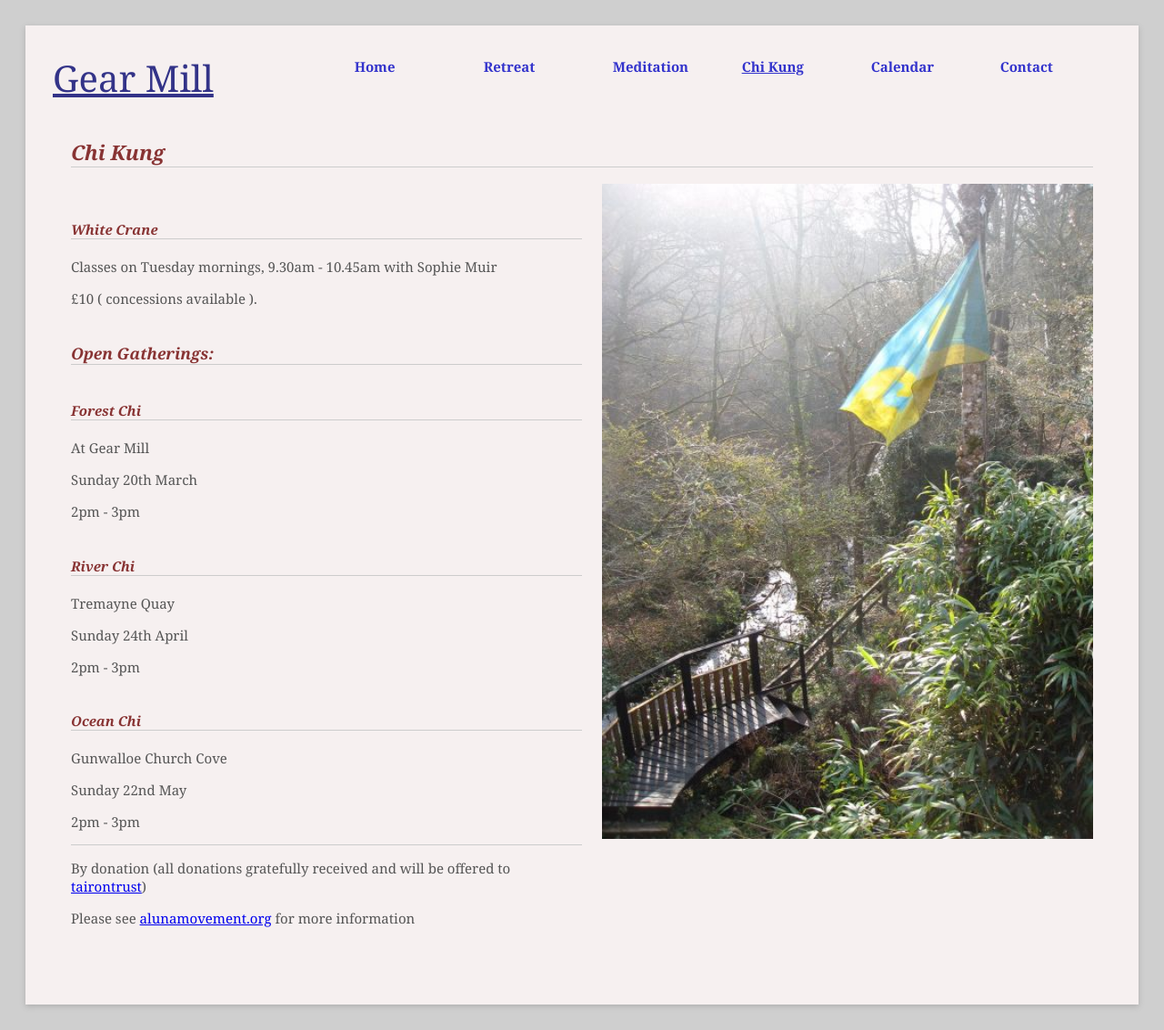
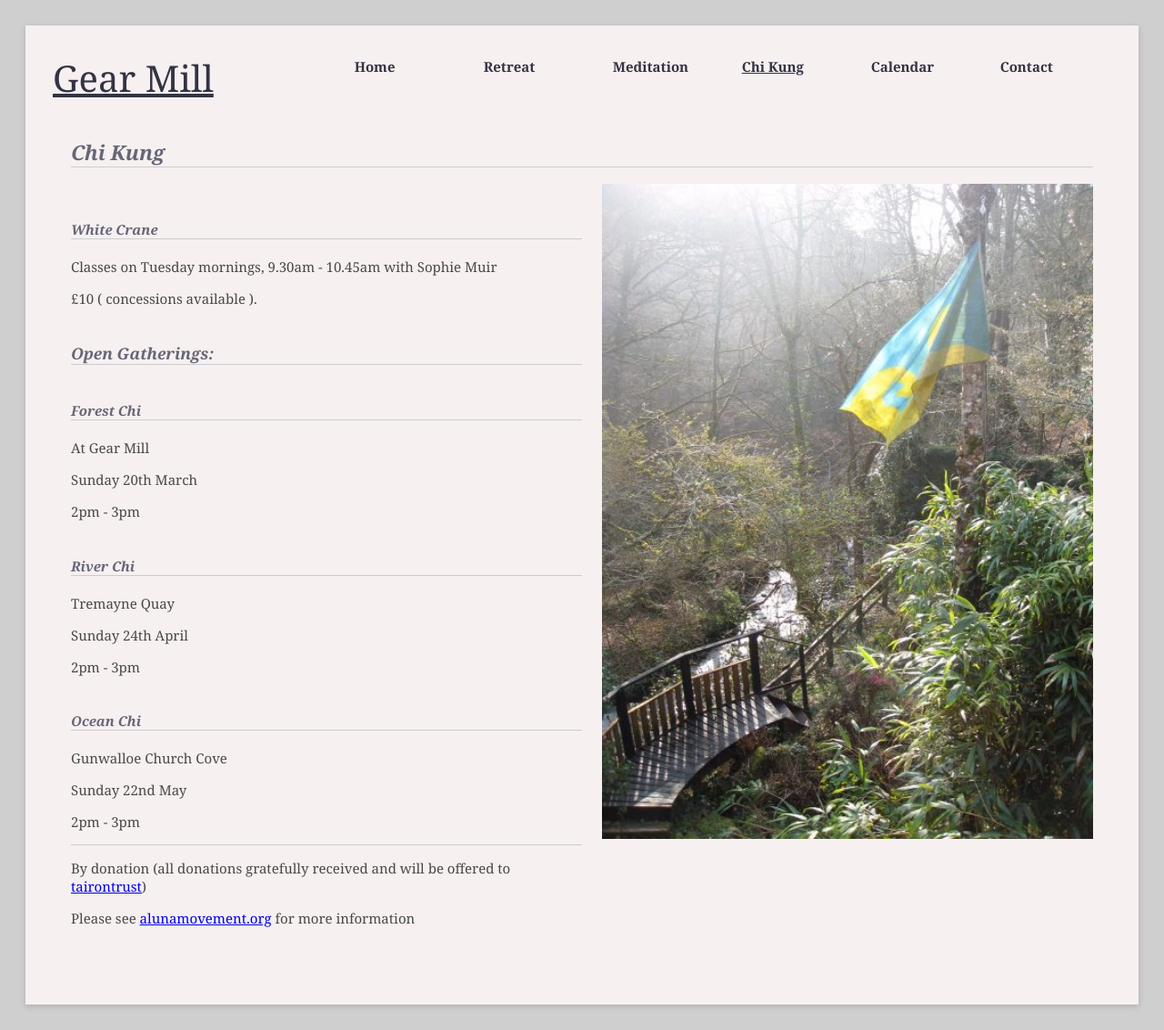
Before and after one commit to psaikido/gearmill.jekyll, a Jekyll site: the page built from pages/chi-kung.md, in a window 1280 px wide. Shown: the whole page at 91% size. Built offline with Jekyll 4.4.1, drawn with Linux system fonts in a browser that asks for light colours.

Commit message:
Sophie didn't like the experiment so I've gone back to text colours more like before.

```diff
--- a/_sass/_menu.scss
+++ b/_sass/_menu.scss
@@ -1,4 +1,4 @@
-$link-color: #33c;
+$link-color: #334;
 $bkg-color: #ddd;
 $border-color: #ccc;
 
--- a/_sass/main.scss
+++ b/_sass/main.scss
@@ -1,8 +1,8 @@
 $backgroundColorBase: #cfcfcf;
 $backgroundColor: #f6f0f0;
-$text-color: #555;
-$link-color: #338;
-$heading-color: #833;
+$text-color: #484848;
+$link-color: #334;
+$heading-color: #667;
 $bodyFont: -apple-system,BlinkMacSystemFont,"Segoe UI",Helvetica,Arial,sans-serif,"Apple Color Emoji","Segoe UI Emoji","Segoe UI Symbol";
 $muted: #ccc;
 
```
